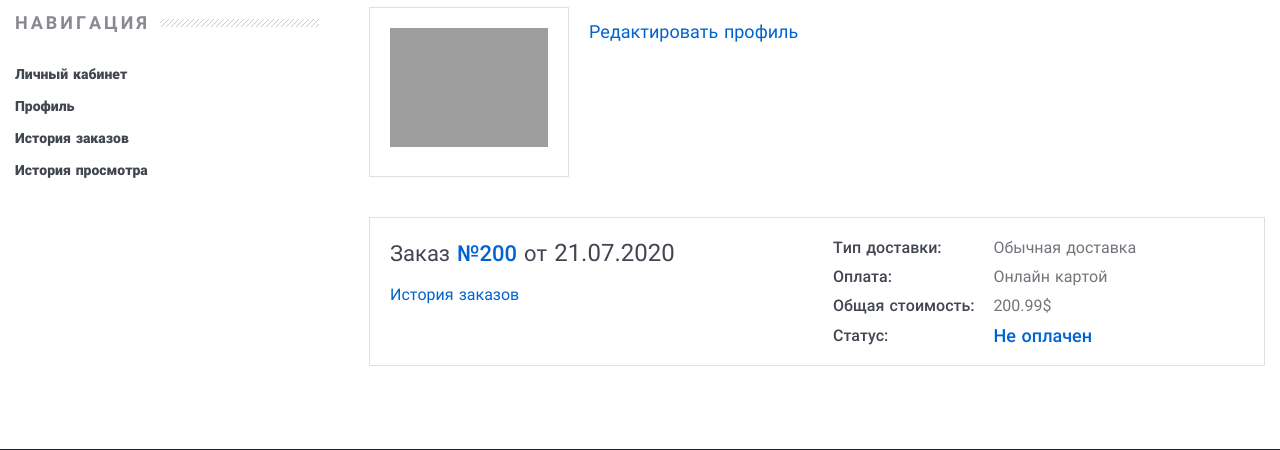
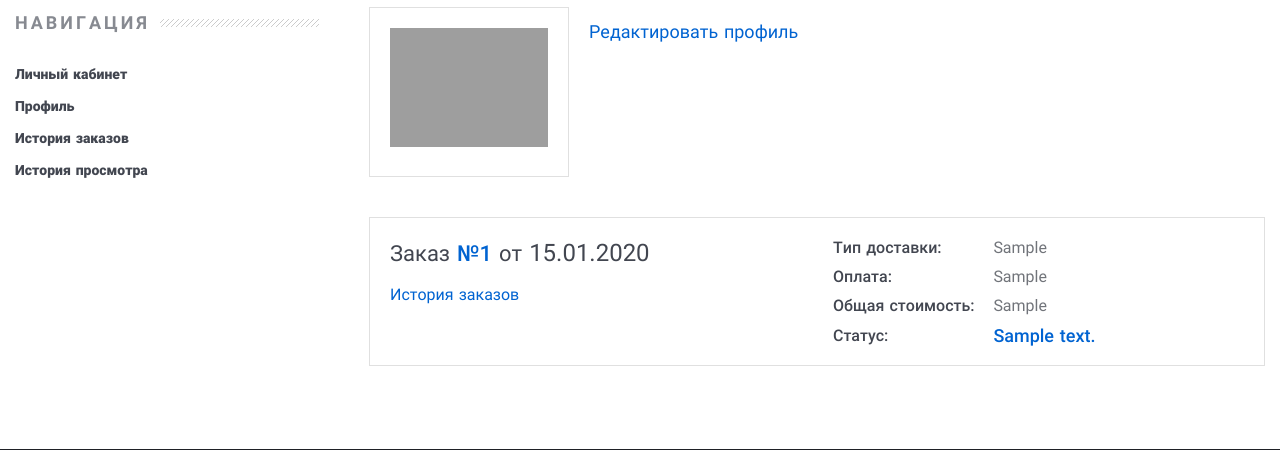
Before and after one commit to ArgunovFedor/python_django_diploma, a Django app: template online_shop/templates/django-frontend/users/account.html in a window 1280 px wide. Shown: the part 473-923 px from the top of the page. Run offline with Django 3.2, Linux system fonts and the light colour scheme; the template is opened without the code that fills it: most values are stand-ins (such as "Sample title", 1, 10 or a date in 2020); grey boxes marked "Sample" are stand-in pictures; parts of the project's set-up code (start-up, migrations or seed data) failed here and were passed over; grey boxes are pictures that could not be loaded.

Commit message:
Step 3. Разработка истории заказов на сводной странице личного кабинета

```diff
--- a/online_shop/app_users/views.py
+++ b/online_shop/app_users/views.py
@@ -1,3 +1,4 @@
+from app_goods.models import Order
 from app_users.forms import ProfileForm, RegisterForm, RestorePasswordForm
 from app_users.models import UserProfile
 from django.contrib import messages
@@ -14,7 +15,10 @@ from rolepermissions.roles import assign_role
 
 @has_role_decorator('client')
 def account_view(request):
-    return render(request, 'users/account.html')
+    item = Order.objects.filter(user_id=request.user.id).order_by('created_at').last()
+    return render(request, 'users/account.html', context={
+        'item': item
+    })
 
 @has_role_decorator('client')
 def profile_view(request):
--- a/online_shop/templates/django-frontend/users/account.html
+++ b/online_shop/templates/django-frontend/users/account.html
@@ -35,15 +35,17 @@
                         <div class="Account-group">
                             <div class="Account-column">
                                 <div class="Account-avatar">
-                      <img src="{% if user.userprofile %}{{ user.userprofile.avatar.url }}" alt="{{ user.userprofile.avatar.name }}"/>
+                                    <img src="{% if user.userprofile %}{{ user.userprofile.avatar.url }}"
+                                         alt="{{ user.userprofile.avatar.name }}"/>
                                     {% else %}
                                         <img src="{% get_media_prefix %}images/avatars/default.png" alt="avatar.jpg"/>
                                     {% endif %}
                                 </div>
                             </div>
                             <div class="Account-column">
-                <div class="Account-name">{{ user.first_name}} {{user.last_name}} {{user.userprofile.patronymic}}
-                </div><a class="Account-editLink" href="{% url 'profile' %}">Редактировать профиль</a>
+                                <div class="Account-name">{{ user.first_name }} {{ user.last_name }} {{ user.userprofile.patronymic }}
+                                </div>
+                                <a class="Account-editLink" href="{% url 'profile' %}">Редактировать профиль</a>
                             </div>
                         </div>
                         <div class="Account-group">
@@ -51,33 +53,36 @@
                                 <div class="Order Order_anons">
                                     <div class="Order-personal">
                                         <div class="row">
-                      <div class="row-block"><a class="Order-title" href="">Заказ&#32;<span class="Order-numberOrder">№200</span>&#32;от&#32;<span class="Order-dateOrder">21.07.2020</span></a>
-                        <div class="Account-editLink"><a href="{% url 'history-order' %}">История заказов</a>
+                                            <div class="row-block"><a class="Order-title" href="{{ item.get_absolute_url }}">Заказ&#32;<span
+                                                    class="Order-numberOrder">№{{ item.id }}</span>&#32;от&#32;<span
+                                                    class="Order-dateOrder">{{ item.created_at|date:'d.m.Y' }}</span></a>
+                                                <div class="Account-editLink"><a href="{% url 'history-order' %}">История
+                                                    заказов</a>
                                                 </div>
                                             </div>
                                             <div class="row-block">
                                                 <div class="Order-info Order-info_delivery">
                                                     <div class="Order-infoType">Тип доставки:
                                                     </div>
-                          <div class="Order-infoContent">Обычная доставка
+                                                    <div class="Order-infoContent">{{ item.delivery_method}}
                                                     </div>
                                                 </div>
                                                 <div class="Order-info Order-info_pay">
                                                     <div class="Order-infoType">Оплата:
                                                     </div>
-                          <div class="Order-infoContent">Онлайн картой
+                                                    <div class="Order-infoContent">{{ item.payment_method}}
                                                     </div>
                                                 </div>
                                                 <div class="Order-info">
                                                     <div class="Order-infoType">Общая стоимость:
                                                     </div>
-                          <div class="Order-infoContent">200.99$
+                                                    <div class="Order-infoContent">{{ item.check_summ}}
                                                     </div>
                                                 </div>
                                                 <div class="Order-info Order-info_status">
                                                     <div class="Order-infoType">Статус:
                                                     </div>
-                          <div class="Order-infoContent">Не оплачен
+                                                    <div class="Order-infoContent">{{ item.description}}
                                                     </div>
                                                 </div>
                                             </div>
```
Also changed, not shown: README.md. Lines whose indentation alone changed are shown as unchanged.
